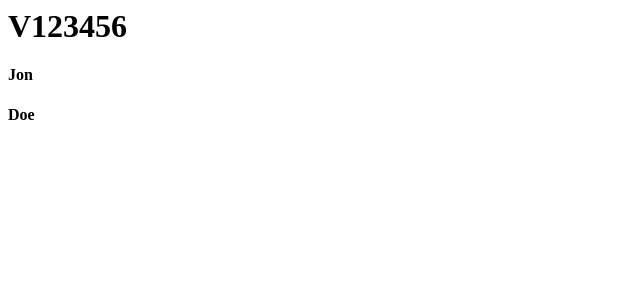
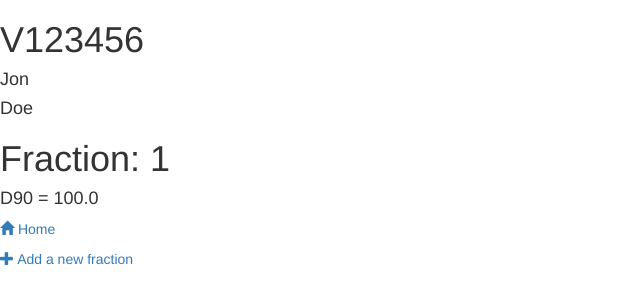
Before and after one commit to vcc-LG/brachy-dose-reporter, a Django app: a page that uses doseapp/templates/doseapp/patient_detail.html in a window 1280 px wide. Shown: the top 304 px of the page, without its empty margins (0-640 px from the left). Run offline with Django 3.2, Linux system fonts and the light colour scheme; data comes from the database, SQL or seed files in the repository; some libraries are stand-ins or nearby versions.

Commit message:
started adding new fraction view

```diff
--- a/doseapp/templates/doseapp/index.html
+++ b/doseapp/templates/doseapp/index.html
@@ -12,7 +12,7 @@
             <a href="{% url 'patient_list' %}" class="top-menu"><span class="glyphicon glyphicon-eye-open"></span>   View patients</a>
             <p>
             </p>
-            <a href="{% url 'patient_new' %}" class="top-menu"><span class="glyphicon glyphicon-plus"></span>   Add a patient</a>
+            <a href="{% url 'patient_new' %}" class="top-menu"><span class="glyphicon glyphicon-plus-sign"></span>   Add a patient</a>
         </div>
     </body>
 </html>
--- a/doseapp/templates/doseapp/patient_detail.html
+++ b/doseapp/templates/doseapp/patient_detail.html
@@ -1,8 +1,22 @@
+<head>
+    <title>Brachytherapy dose reporter</title>
+    <link rel="stylesheet" href="//maxcdn.bootstrapcdn.com/bootstrap/3.2.0/css/bootstrap.min.css">
+    <link rel="stylesheet" href="//maxcdn.bootstrapcdn.com/bootstrap/3.2.0/css/bootstrap-theme.min.css">
+    <link href='//fonts.googleapis.com/css?family=Lobster&subset=latin,latin-ext' rel='stylesheet' type='text/css'>
+</head>
 {% block content %}
-    <div class="patient">
-        <h1>{{ patient.patient_id }}</h1>
-        <p>{{ post.text|linebreaksbr }}</p>
-        <h4>{{ patient.first_name }}</h4>
-        <h4>{{ patient.last_name }}</h4>
-    </div>
+<div class="patient">
+    <h1>{{ patient.patient_id }}</h1>
+    <h4>{{ patient.first_name }}</h4>
+    <h4>{{ patient.last_name }}</h4>
+</div>
+<div class="fraction">
+    <h1>Fraction: {{ fraction.fraction_number }}</h1>
+    <h4>D90 = {{ fraction.D90 }}</h4>
+</div>
 {% endblock %}
+<a href="{% url 'index' %}" class="top-menu"><span class="glyphicon glyphicon-home"></span>   Home</a>
+<p>
+
+</p>
+<a href="{% url 'fraction_new' %}" class="top-menu"><span class="glyphicon glyphicon-plus"></span>   Add a new fraction</a>
--- a/doseapp/urls.py
+++ b/doseapp/urls.py
@@ -4,6 +4,7 @@ from . import views
 urlpatterns = [
     url(r'^$', views.index, name='index'),
     url(r'^patient/new/$', views.patient_new, name='patient_new'),
+    url(r'^patient/new/fraction/$', views.fraction_new, name='fraction_new'),
     url(r'^patient/list/$', views.patient_list, name='patient_list'),
     url(r'^patient/(?P<pk>V\d+)/$', views.patient_detail, name='patient_detail'),
     ]
--- a/doseapp/views.py
+++ b/doseapp/views.py
@@ -1,6 +1,6 @@
 from django.shortcuts import render
 from .models import Patient, Fraction
-from .forms import PatientForm
+from .forms import PatientForm, FractionForm
 from django.shortcuts import redirect, render, get_object_or_404
 
 # Create your views here.
@@ -24,4 +24,16 @@ def patient_new(request):
 
 def patient_detail(request, pk):
     patient = get_object_or_404(Patient, pk=pk)
-    return render(request, 'doseapp/patient_detail.html', {'patient': patient})
+    fraction =  get_object_or_404(Fraction, patient=pk)
+    return render(request, 'doseapp/patient_detail.html', {'patient': patient, 'fraction':fraction})
+
+def fraction_new(request):
+    if request.method == "POST":
+        form = FractionForm(request.POST)
+        if form.is_valid():
+            post = form.save(commit=False)
+            post.save()
+            return redirect('patient_list')
+    else:
+        form = FractionForm()
+    return render(request, 'doseapp/fraction_new.html', {'form': form})
```
Also changed, not shown: doseapp/forms.py (+8 -1 lines), doseapp/templates/doseapp/fraction_new.html (added).
